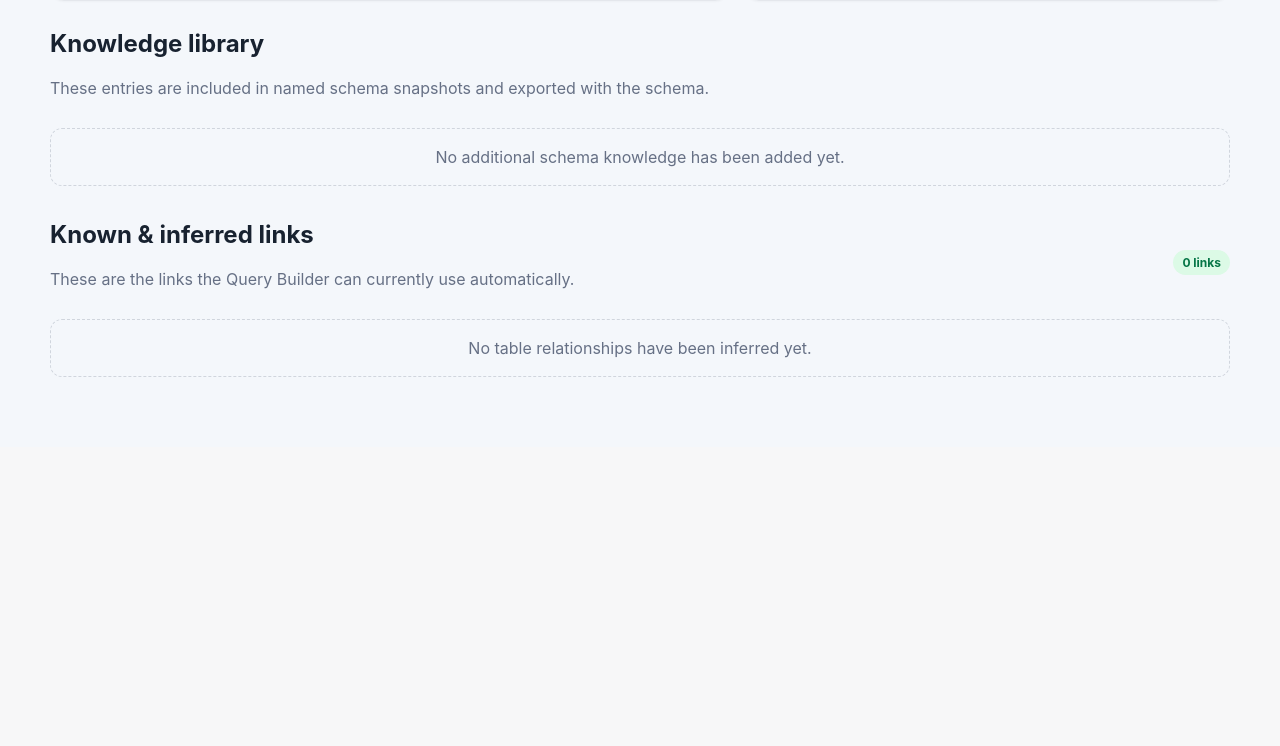
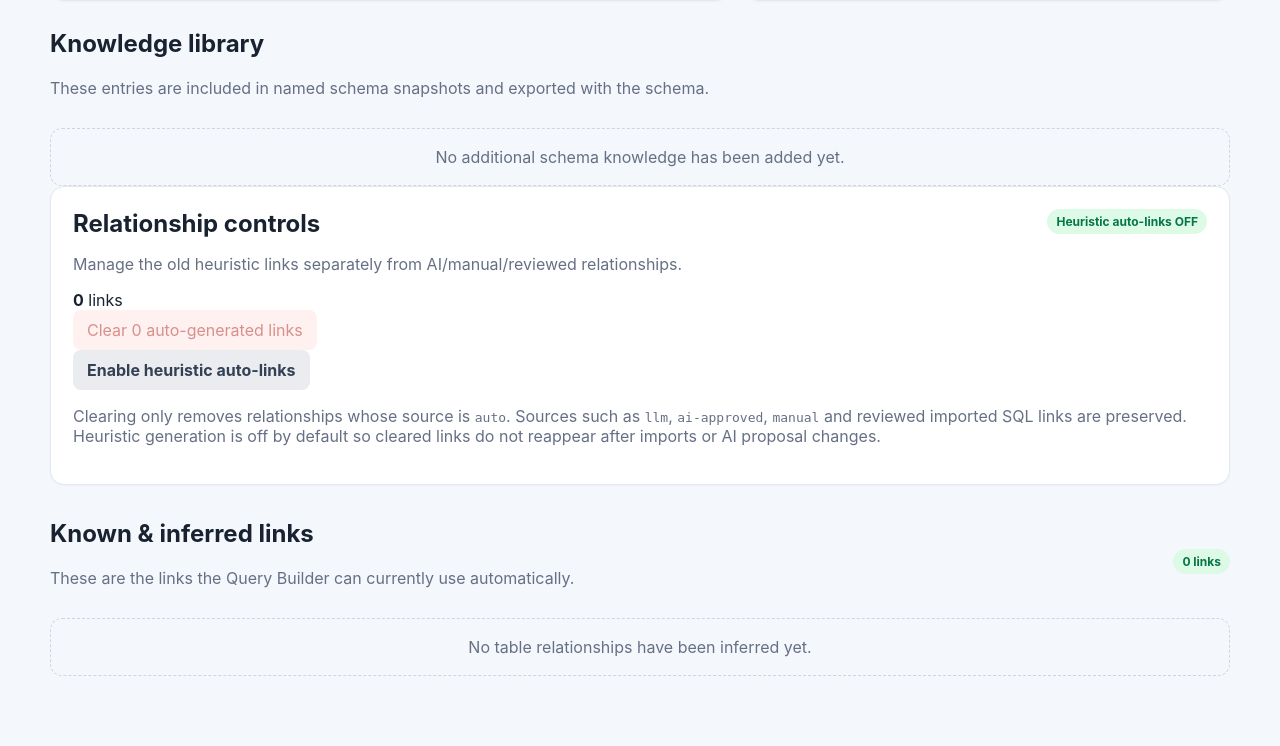
Before and after one commit to zageabb/querybridge, a Flask app: page /knowledge in a window 1280 px wide. Shown: the part 986-1732 px from the top of the page. Before the commit the page ends 1363 px from the top, so only its background shows below. Run offline with Flask 3, Linux system fonts and the light colour scheme; data comes from the database, SQL or seed files in the repository; data that the repository does not hold is empty; some libraries are stand-ins or nearby versions.

Commit message:
Add relationship cleanup controls to Knowledge page

```diff
--- a/templates/knowledge.html
+++ b/templates/knowledge.html
@@ -135,6 +135,60 @@
     <div class="empty-library">No additional schema knowledge has been added yet.</div>
     {% endif %}
 
+
+    <section class="panel relationship-control-panel" id="relationship-controls">
+        <div class="panel-head">
+            <div>
+                <h2>Relationship controls</h2>
+                <p>Manage the old heuristic links separately from AI/manual/reviewed relationships.</p>
+            </div>
+            <span class="status {% if auto_inference_enabled %}todo{% else %}good{% endif %}">
+                Heuristic auto-links {{ 'ON' if auto_inference_enabled else 'OFF' }}
+            </span>
+        </div>
+
+        <div class="relationship-source-summary">
+            {% for source, count in relationship_source_counts.items() %}
+            <div>
+                <strong>{{ count }}</strong>
+                <span>{{ source }}</span>
+            </div>
+            {% else %}
+            <div>
+                <strong>0</strong>
+                <span>links</span>
+            </div>
+            {% endfor %}
+        </div>
+
+        <div class="relationship-control-actions">
+            <form method="post" action="{{ url_for('clear_auto_relationships') }}"
+                  onsubmit="return confirm('Delete all {{ auto_link_count }} auto-generated heuristic links? AI, approved, imported and manual links will be kept.')">
+                <button class="danger" type="submit" {% if not auto_link_count %}disabled{% endif %}>
+                    Clear {{ auto_link_count }} auto-generated link{% if auto_link_count != 1 %}s{% endif %}
+                </button>
+            </form>
+
+            <form method="post" action="{{ url_for('set_auto_relationship_inference') }}">
+                <input type="hidden" name="enabled" value="{{ 0 if auto_inference_enabled else 1 }}">
+                <button class="secondary" type="submit">
+                    {% if auto_inference_enabled %}
+                        Disable heuristic auto-links
+                    {% else %}
+                        Enable heuristic auto-links
+                    {% endif %}
+                </button>
+            </form>
+        </div>
+
+        <p class="hint">
+            Clearing only removes relationships whose source is <code>auto</code>.
+            Sources such as <code>llm</code>, <code>ai-approved</code>, <code>manual</code> and reviewed imported SQL links are preserved.
+            Heuristic generation is off by default so cleared links do not reappear after imports or AI proposal changes.
+        </p>
+    </section>
+
+
     <section class="section-title compact relationship-heading" id="relationships">
         <div>
             <h1>Known & inferred links</h1>
```
